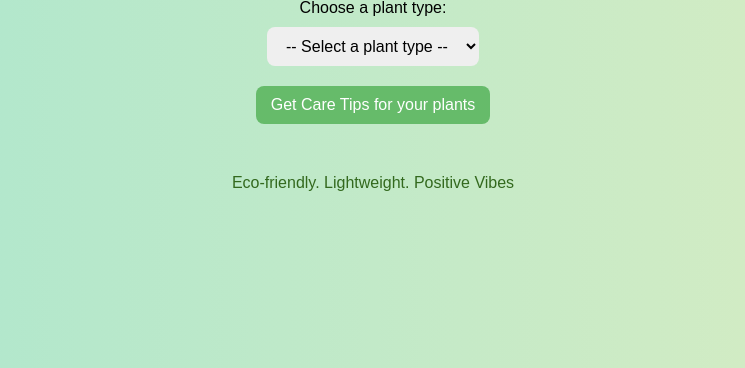
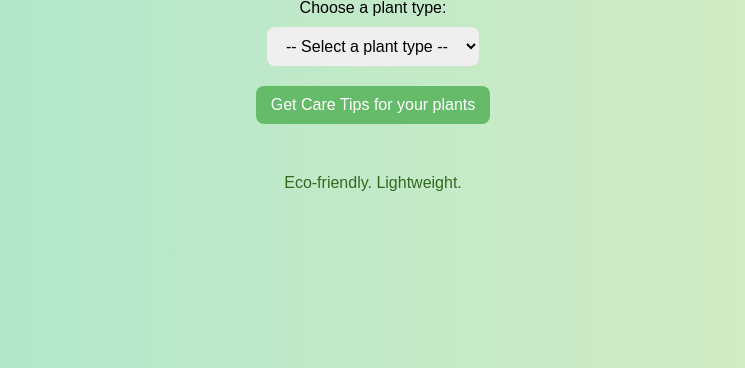
Before and after one commit to Tejashwinireddy11/devproj, a Flask app: page / in a window 1280 px wide. Shown: the part 140-508 px from the top of the page, without its empty margins (267-1012 px from the left). Run offline with Flask 3, Linux system fonts and the light colour scheme.

Commit message:
Update index.html

```diff
--- a/templates/index.html
+++ b/templates/index.html
@@ -50,6 +50,6 @@
     <button type="submit">Get Care Tips  for your plants</button>
   </form>
 
-  <footer>Eco-friendly. Lightweight. Positive Vibes </footer>
+  <footer>Eco-friendly. Lightweight.  </footer>
 </body>
 </html>
```
